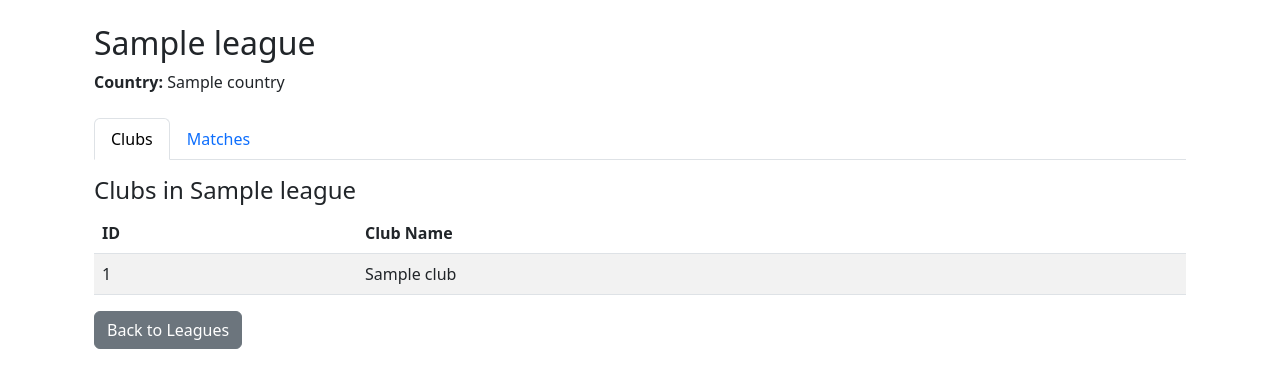
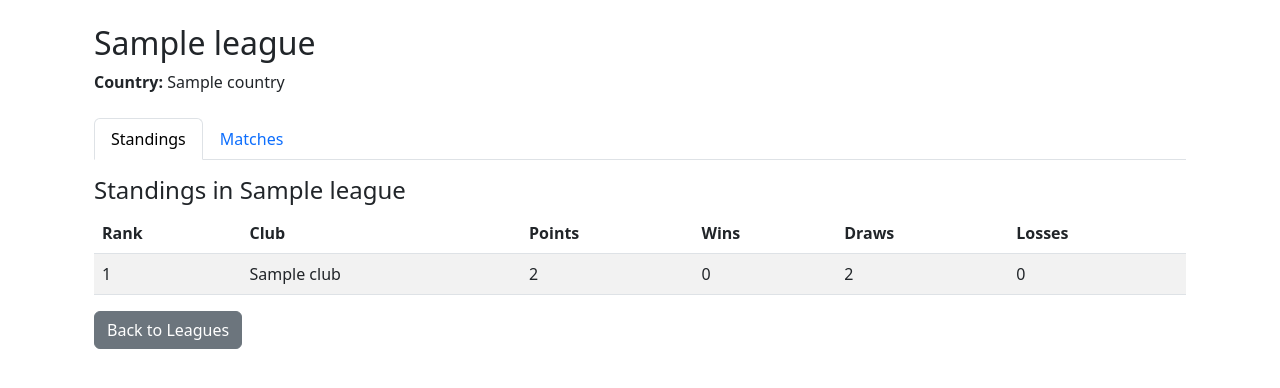
Before and after one commit to DenysHorshcov/lap_finfo, a Django app: page /league/1/ in a window 1280 px wide. Shown: the top 388 px of the page. Run offline with Django 5.2, Linux system fonts and the light colour scheme; tables that the repository leaves empty hold one stand-in row (values such as "Sample post").

Commit message:
add standings

```diff
--- a/myapp/templates/myapp/details/league_detail.html
+++ b/myapp/templates/myapp/details/league_detail.html
@@ -9,7 +9,7 @@
 
     <ul class="nav nav-tabs mt-4" id="leagueTabs">
         <li class="nav-item">
-            <a class="nav-link active" id="clubs-tab" data-bs-toggle="tab" href="#clubs">Clubs</a>
+            <a class="nav-link active" id="standings-tab" data-bs-toggle="tab" href="#standings">Standings</a>
         </li>
         <li class="nav-item">
             <a class="nav-link" id="matches-tab" data-bs-toggle="tab" href="#matches">Matches</a>
@@ -18,23 +18,31 @@
 
     <div class="tab-content mt-3">
         <!-- Clubs Tab -->
-        <div class="tab-pane fade show active" id="clubs">
-            <h4>Clubs in {{ league.full_title }}</h4>
+        <div class="tab-pane fade show active" id="standings">
+            <h4>Standings in {{ league.full_title }}</h4>
             <table class="table table-striped">
                 <thead>
                     <tr>
-                        <th>ID</th>
-                        <th>Club Name</th>
+                        <th>Rank</th>
+                        <th>Club</th>
+                        <th>Points</th>
+                        <th>Wins</th>
+                        <th>Draws</th>
+                        <th>Losses</th>
                     </tr>
                 </thead>
                 <tbody>
-                    {% for club in clubs %}
+                    {% for team in standings %}
                     <tr>
-                        <td>{{ club.id }}</td>
-                        <td>{{ club.full_title }}</td>
+                        <td>{{ forloop.counter }}</td>
+                        <td>{{ team.club.full_title }}</td>
+                        <td>{{ team.points }}</td>
+                        <td>{{ team.wins }}</td>
+                        <td>{{ team.draws }}</td>
+                        <td>{{ team.losses }}</td>
                     </tr>
                     {% empty %}
-                    <tr><td colspan="2">No clubs found in this league.</td></tr>
+                    <tr><td colspan="6">No standings available.</td></tr>
                     {% endfor %}
                 </tbody>
             </table>
@@ -50,7 +58,7 @@
                     <p>{{ match.date }}</p>
                 </li>
                 {% empty %}
-                <tr><td colspan="4">No matches found for this league.</td></tr>
+                <li class="list-group-item">No matches found for this league.</li>
                 {% endfor %}
             </ul>
         </div>
--- a/myapp/views.py
+++ b/myapp/views.py
@@ -155,4 +155,35 @@ def league_detail(request, league_id):
     # Get matches where home_club_id or away_club_id is in club_ids
     matches = Matches.objects.filter(home_club__in=club_ids) | Matches.objects.filter(away_club__in=club_ids)
 
-    return render(request, 'myapp/details/league_detail.html', {'league': league, 'clubs': clubs, 'matches': matches})
+    standings = {club.id: {"club": club, "points": 0, "wins": 0, "draws": 0, "losses": 0} for club in clubs}
+
+    # Process each match
+    for match in matches:
+        if match.home_goals is None or match.away_goals is None:
+            continue  # Skip matches without a result
+
+        # Get home and away clubs
+        home_club = match.home_club
+        away_club = match.away_club
+
+        # Determine result
+        if match.home_goals > match.away_goals:
+            standings[home_club.id]["wins"] += 1
+            standings[home_club.id]["points"] += 3
+            standings[away_club.id]["losses"] += 1
+        elif match.home_goals < match.away_goals:
+            standings[away_club.id]["wins"] += 1
+            standings[away_club.id]["points"] += 3
+            standings[home_club.id]["losses"] += 1
+        else:  # Draw
+            standings[home_club.id]["draws"] += 1
+            standings[away_club.id]["draws"] += 1
+            standings[home_club.id]["points"] += 1
+            standings[away_club.id]["points"] += 1
+
+    # Convert standings dict to sorted list (by points, then wins)
+    standings_list = sorted(
+        standings.values(), key=lambda x: (-x["points"], -x["wins"], -x["draws"], x["losses"])
+    )
+
+    return render(request, 'myapp/details/league_detail.html', {'league': league, 'standings': standings_list, 'matches': matches})
```
